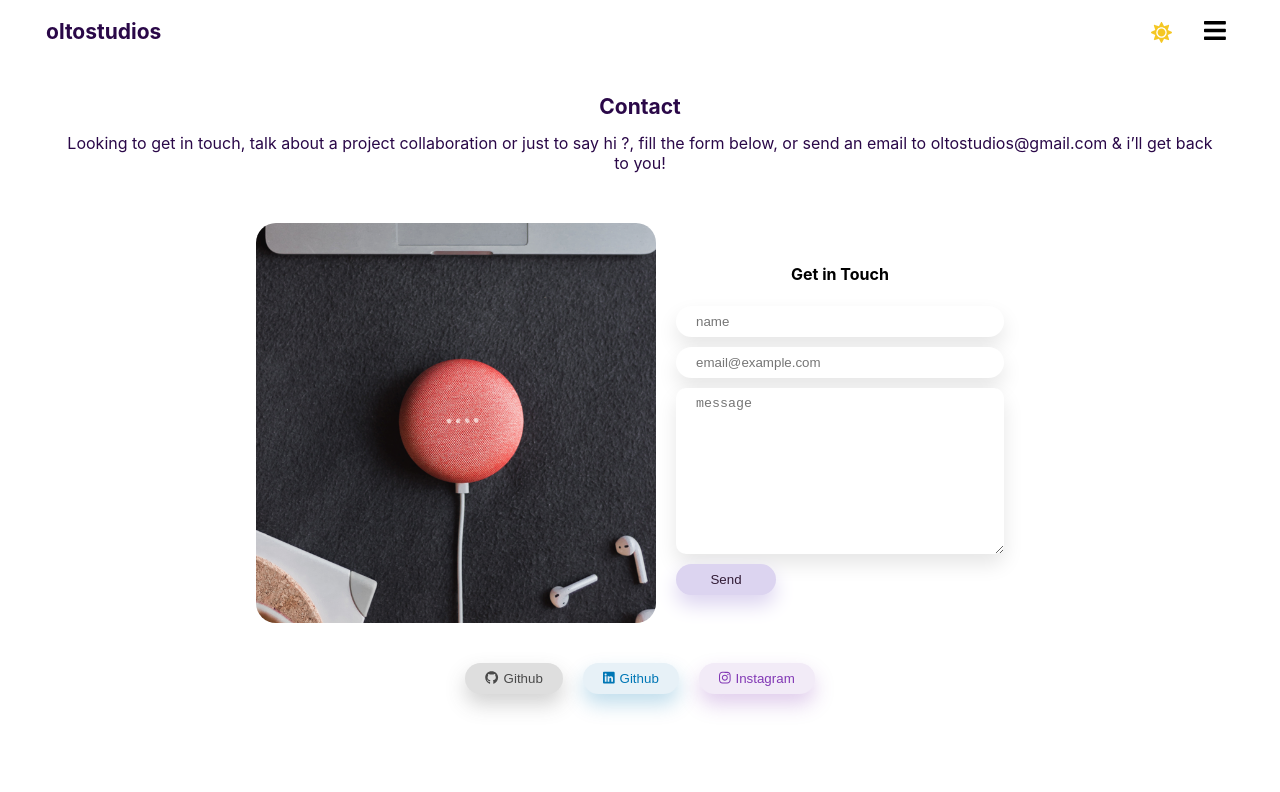
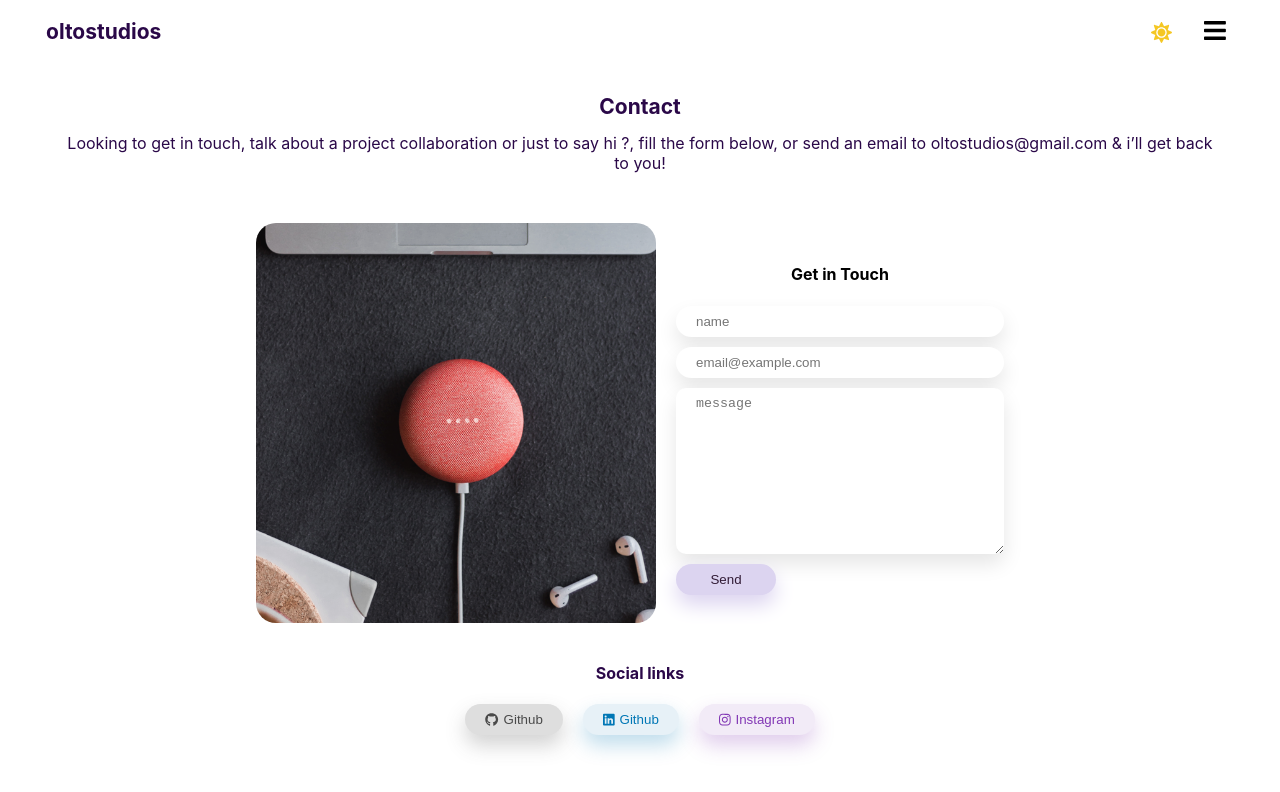
Before and after one commit to tosebikan/oltostudios, a React (Create React App) app: page /contact in a window 1280 px wide. Shown: the top 792 px of the page. Built offline with nearby package versions, Linux system fonts and the light colour scheme.

Commit message:
add social links

```diff
--- a/src/screens/ContactScreen.js
+++ b/src/screens/ContactScreen.js
@@ -28,7 +28,9 @@ function ContactScreen() {
           </form>
         </div>
       </div>
+
       <div className="social__links">
+        <h4>Social links</h4>
         <button className="github__contact">
           <FontAwesomeIcon icon={faGithub} className="github-icon" />
           Github{" "}
```
